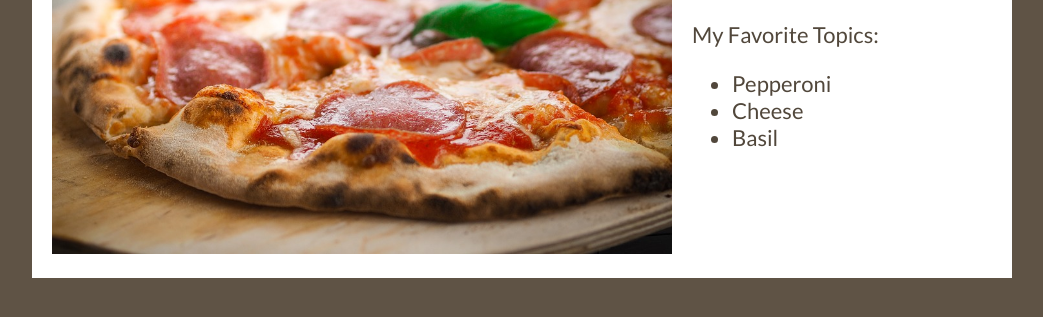
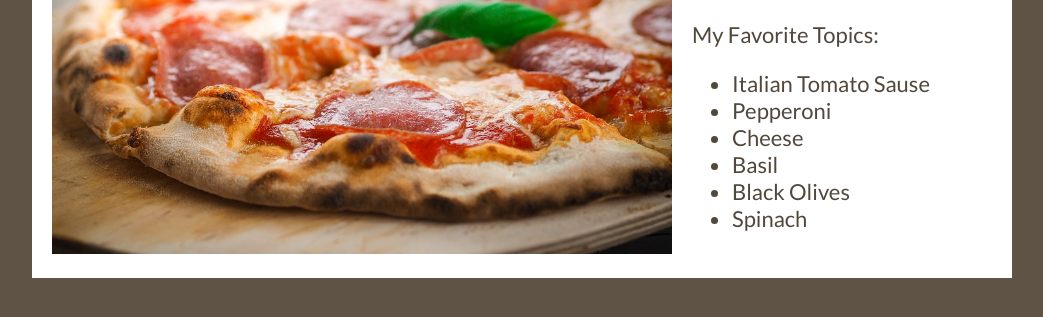
Before and after one commit to LaurenCastellano/pizza_git_class, a plain HTML site: page index.html in a window 1280 px wide. Shown: the part 199-516 px from the top of the page, without its empty margins (118-1161 px from the left). Drawn offline with Linux system fonts and the light colour scheme; a web font is replaced by a local one.

Commit message:
toppings
new toppings

```diff
--- a/index.html
+++ b/index.html
@@ -20,9 +20,12 @@
     <h1>Pizza!</h1>
     <p>My Favorite Topics: </p>
     <ul>
+      <li>Italian Tomato Sause</li>
       <li>Pepperoni</li>
       <li>Cheese</li>
       <li>Basil</li>
+      <li>Black Olives</li>
+      <li>Spinach</li>
     </ul>
   </div>
 </div>
```
